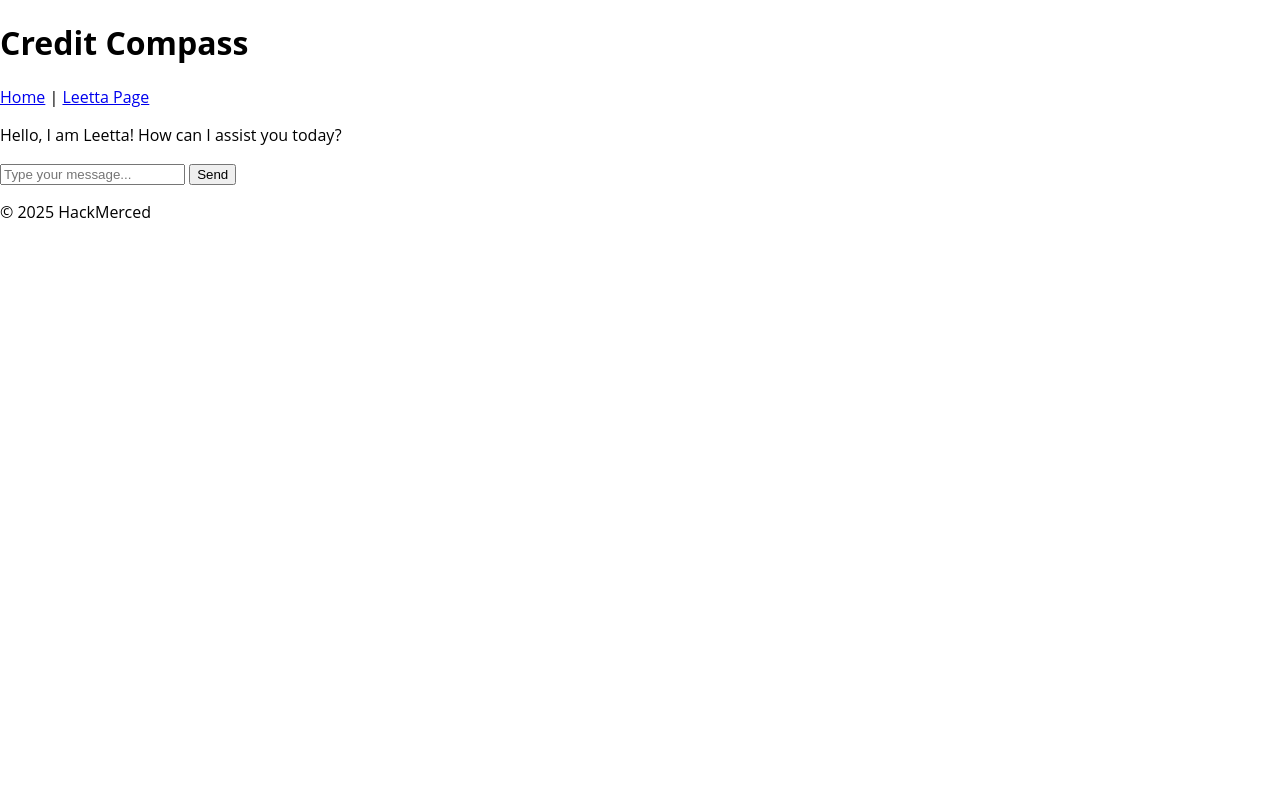
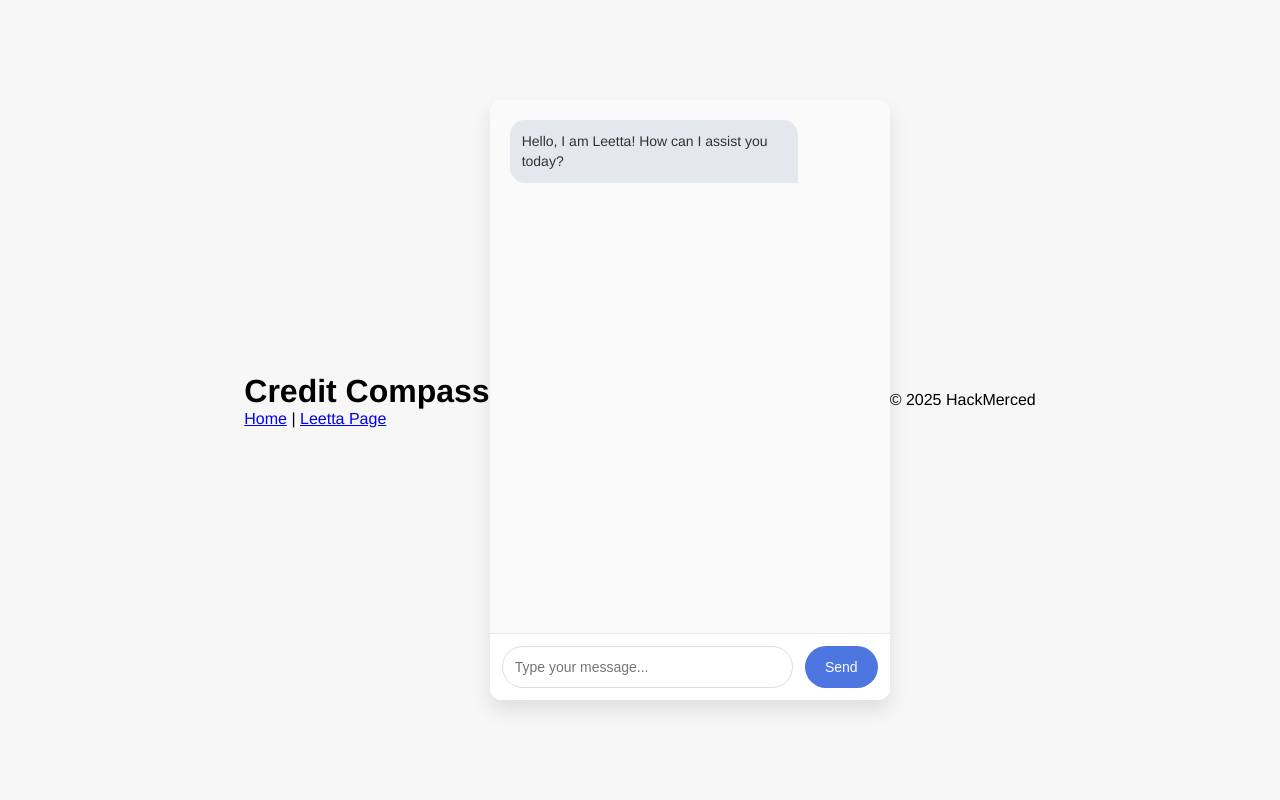
Before and after one commit to parthgmjain/CreditCompass, a Flask app: template templates/letta.html in a window 1280 px wide. Run offline with Flask 3, Linux system fonts and the light colour scheme; the template is opened without the code that fills it, so the values that code supplies are empty.

Commit message:
creating chat bot css

```diff
--- a/static/css/main.css
+++ /dev/null
@@ -1,5 +0,0 @@
-body {
-    margin: 0;
-    font-family: 'Open Sans', sans-serif;
-
-}
--- /dev/null
+++ b/static/main.css
@@ -0,0 +1,132 @@
+/* Reset some default styles */
+* {
+    margin: 0;
+    padding: 0;
+    box-sizing: border-box;
+}
+
+/* Body and overall page styles */
+body {
+    font-family: 'Helvetica Neue', sans-serif;
+    background-color: #f7f7f8;
+    display: flex;
+    justify-content: center;
+    align-items: center;
+    min-height: 100vh;
+    padding: 20px;
+}
+
+/* Chat container */
+.chat-container {
+    width: 400px;
+    height: 600px;
+    background-color: #fff;
+    border-radius: 12px;
+    box-shadow: 0 10px 20px rgba(0, 0, 0, 0.1);
+    display: flex;
+    flex-direction: column;
+    overflow: hidden;
+}
+
+/* Chat box where messages will appear */
+.chat-box {
+    flex-grow: 1;
+    padding: 20px;
+    overflow-y: auto;
+    display: flex;
+    flex-direction: column;
+    gap: 15px;
+    background-color: #fafafa;
+}
+
+/* Individual message styles */
+.message {
+    max-width: 80%;
+    padding: 12px;
+    border-radius: 15px;
+    line-height: 1.4;
+    word-wrap: break-word;
+    font-size: 14px;
+}
+
+.user-message {
+    background-color: #4e76e1;
+    color: white;
+    align-self: flex-end;
+    border-bottom-left-radius: 0;
+}
+
+.bot-message {
+    background-color: #e4e7ed;
+    color: #333;
+    align-self: flex-start;
+    border-bottom-right-radius: 0;
+}
+
+/* Input container */
+.input-container {
+    display: flex;
+    padding: 12px;
+    background-color: #fff;
+    border-top: 1px solid #e4e7ed;
+}
+
+input[type="text"] {
+    flex-grow: 1;
+    padding: 12px;
+    border-radius: 25px;
+    border: 1px solid #ddd;
+    font-size: 14px;
+    margin-right: 12px;
+    transition: border 0.3s ease;
+}
+
+input[type="text"]:focus {
+    outline: none;
+    border-color: #4e76e1;
+}
+
+button {
+    background-color: #4e76e1;
+    color: white;
+    padding: 12px 20px;
+    border: none;
+    border-radius: 25px;
+    cursor: pointer;
+    font-size: 14px;
+    transition: background-color 0.3s ease;
+}
+
+button:hover {
+    background-color: #3d68b7;
+}
+
+/* Scrolling behavior */
+.chat-box::-webkit-scrollbar {
+    width: 8px;
+}
+
+.chat-box::-webkit-scrollbar-thumb {
+    background-color: #4e76e1;
+    border-radius: 10px;
+}
+
+.chat-box::-webkit-scrollbar-track {
+    background: #fafafa;
+}
+
+/* Optional animations */
+.message {
+    animation: fadeIn 0.4s ease-in-out;
+}
+
+@keyframes fadeIn {
+    0% {
+        opacity: 0;
+        transform: translateY(10px);
+    }
+    100% {
+        opacity: 1;
+        transform: translateY(0);
+    }
+}
--- a/templates/base.html
+++ b/templates/base.html
@@ -19,6 +19,7 @@
 
     <main>
         {% block content %}
+        <!-- Default content can go here -->
         {% endblock %}
     </main>
 
```
